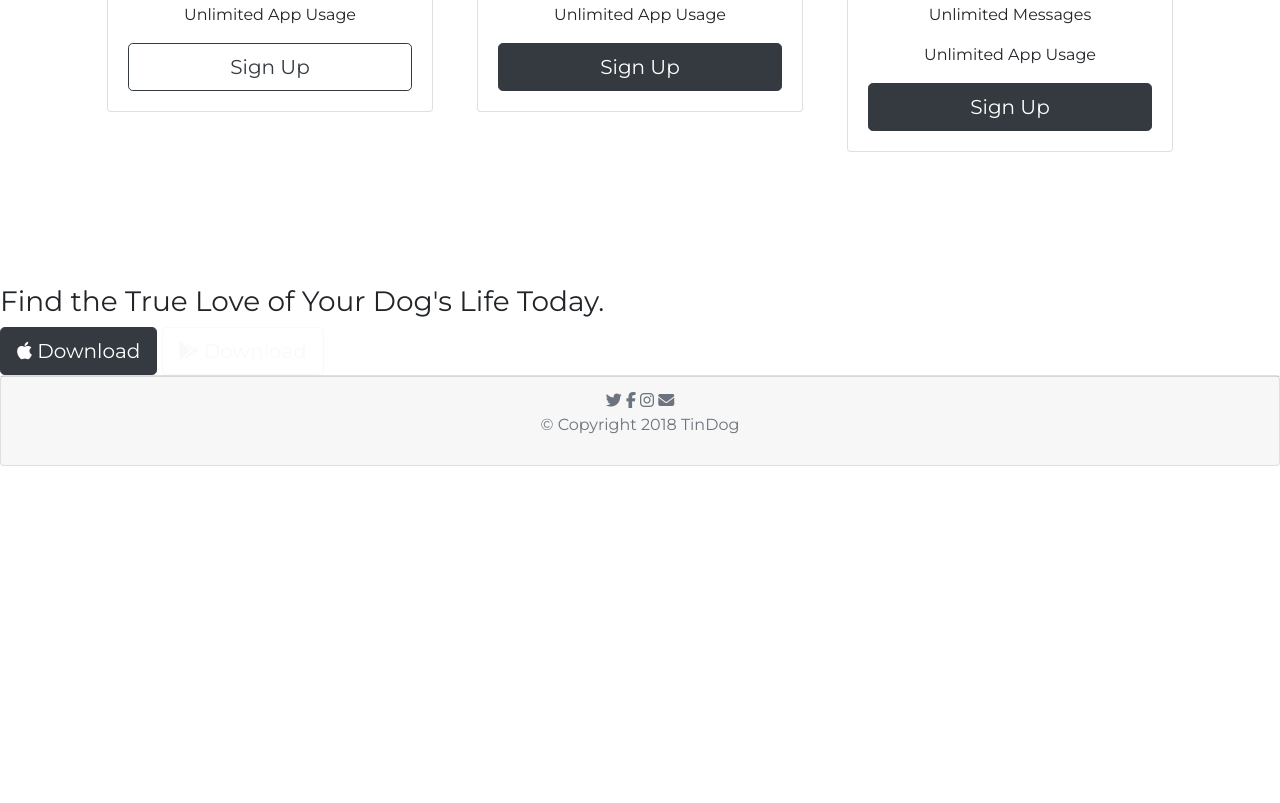
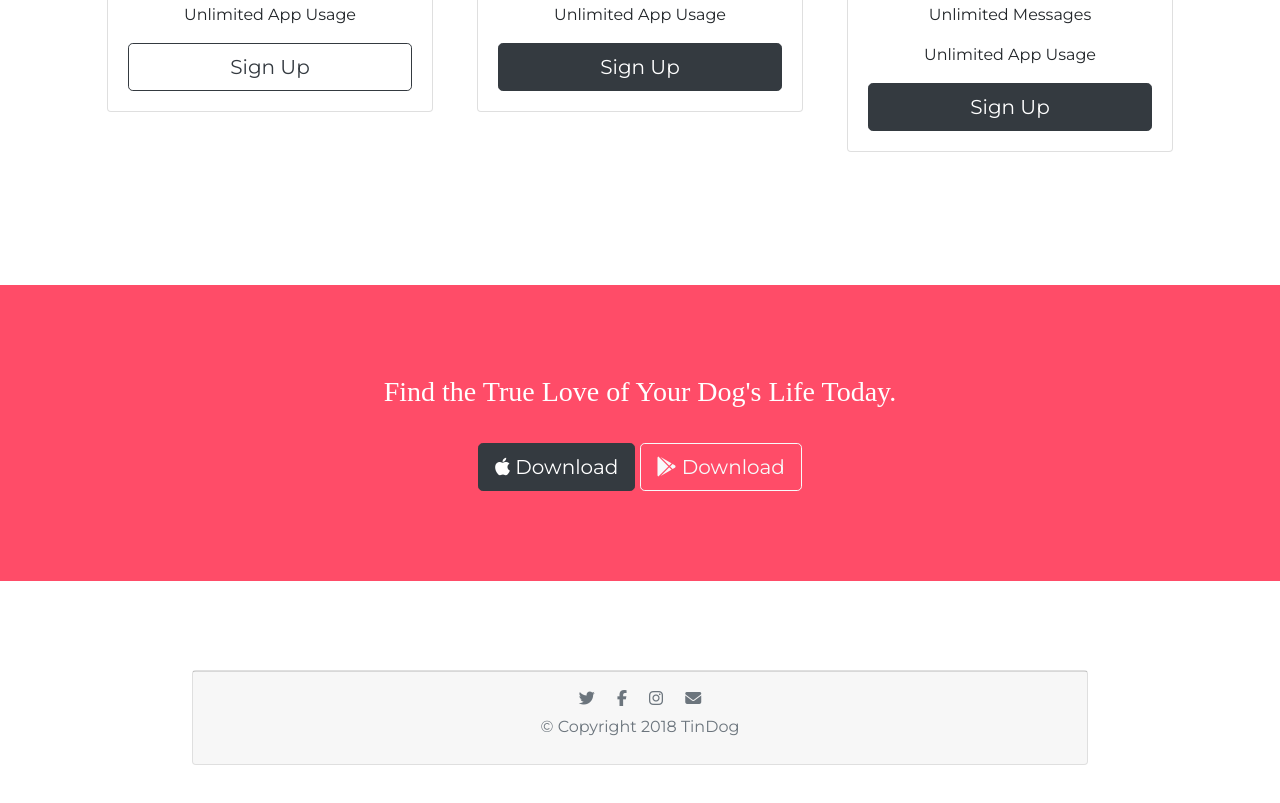
Before and after one commit to amit-lab/beautifulWebsite, a plain HTML site: page index.html in a window 1280 px wide. Shown: the part 2179-2982 px from the top of the page. Before the commit the page ends 2645 px from the top, so only its background shows below. Drawn offline with nearby package versions, Linux system fonts and the light colour scheme.

Commit message:
Update styles.css

```diff
--- a/css/styles.css
+++ b/css/styles.css
@@ -21,6 +21,9 @@ h2 {
   line-height: 1.5;
 }
 
+
+
+
 /* ID targating */
 
 #title {
@@ -33,7 +36,48 @@ h2 {
   text-align: center;
 }
 
+#press {
+  background-color: #ef8172;
+  text-align: center;
+  padding-bottom: 3%;
+}
+
+#press img {
+  width: 15%;
+  margin: 20px 20px 50px;
+}
+
+#features {
+  text-align: center;
+  background-color: white;
+  position: relative;
+  padding: 7% 15%;
+}
+
+#testimonials {
+  background-color: #ef8172;
+  text-align: center;
+  color: #fff;
+  padding: 1% 0;
+}
+
+#cta {
+  text-align: center;
+  padding: 7% 15%;
+  background-color: #ff4c68;
+  color: #fff;
+}
+
+#footer .card {
+  background-color: #fff;
+  margin: 7% 15%;
+}
+
 /* class targating */
+
+.footer-icon {
+  padding: 9px;
+}
 
 .navbar-brand {
   font-family: 'Ubuntu', sans-serif;
@@ -74,12 +118,6 @@ h2 {
   color: #ff4c68;
 }
 
-#features {
-  text-align: center;
-  background-color: white;
-  position: relative;
-  padding: 7% 15%;
-}
 
 .text-content {
   font-family: 'Montserrat-Bold';
@@ -90,12 +128,6 @@ h2 {
   color: #8f8f8f;
 }
 
-#testimonials {
-  background-color: #ef8172;
-  text-align: center;
-  color: #fff;
-  padding: 1% 0;
-}
 
 .carousel-item {
   padding: 7% 15%;
@@ -107,30 +139,25 @@ h2 {
   margin: 20px;
 }
 
-#press {
-  background-color: #ef8172;
-  text-align: center;
-  padding-bottom: 3%;
+.pricing-column {
+  padding: 3% 2%;
 }
 
-#press img {
-  width: 15%;
-  margin: 20px 20px 50px;
+.cta-button {
+  margin-top: 3%;
 }
 
-.pricing-column {
-  padding: 3% 2%;
+.cta-text {
+  font-family: "Montserrat-Black";
 }
 
 @media (max-width: 1028px) {
   #title {
     text-align: center;
   }
-
   #features {
     position: static;
   }
-
   .title-image {
     position: static;
     transform: rotate(0);
```
